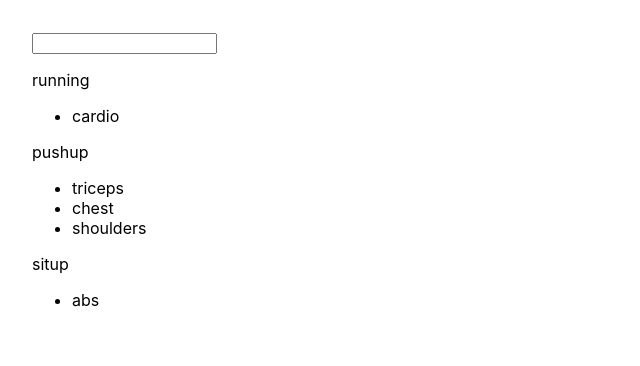
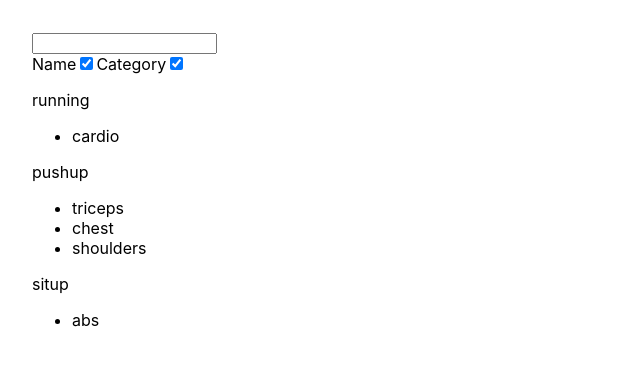
Before and after one commit to MDBoticano/gym-react, a React (Create React App) app: page / in a window 1280 px wide. Shown: the top 366 px of the page, without its empty margins (0-640 px from the left). Built offline with nearby package versions, Linux system fonts and the light colour scheme; data requests are answered from the project's data file.

Commit message:
Added filter options via checkboxes

```diff
--- a/src/App.js
+++ b/src/App.js
@@ -1,15 +1,19 @@
 import React, { useState, useEffect } from 'react'
 import './App.css'
-import Search from './Search'
+import Filter from './Filter'
 import Exercises from './Exercises'
 import exerciseService from './services/exerciseService'
 
 const App = () => {
   /* for Search/Filter component */
-  const [ filterTerm, setFilterTerm ] = useState('')
+  const [filterTerm, setFilterTerm] = useState('')
+  const [filterTypes, setFilterTypes] = useState({
+    "name": true,
+    "category": true
+  })
 
   /* for Exercise component */
-  const [ exerciseList, setExerciseList ] = useState([])
+  const [exerciseList, setExerciseList] = useState([])
 
   useEffect(() => {
     exerciseService
@@ -23,10 +27,23 @@ const App = () => {
     setFilterTerm(event.target.value)
   }
 
+  const filtersSelector = (type) => {
+    setFilterTypes({ ...filterTypes, [type]: !filterTypes[type] })
+  }
+
   return (
     <div id="App">
-      <Search filterTerm={filterTerm} filterHandler={filterList} />
-      <Exercises filterTerm={filterTerm} exerciseList={exerciseList}/>
+      <Filter
+        filterTypes={filterTypes}
+        filtersSelector={filtersSelector}
+        filterTerm={filterTerm}
+        filterHandler={filterList}
+      />
+      <Exercises
+        filterBy={filterTypes}
+        filterTerm={filterTerm}
+        exerciseList={exerciseList}
+      />
     </div>
   )
 }
--- a/src/Exercise.js
+++ b/src/Exercise.js
@@ -3,7 +3,6 @@ import React from 'react'
 const Exercise = ({ name, category }) => {
 
   const displayCategories = (categoryObj) => {
-    console.log(categoryObj)
     return categoryObj.map( (category) => {
       return <li key={category}>{category}</li>
     })
--- a/src/Exercises.js
+++ b/src/Exercises.js
@@ -1,7 +1,7 @@
 import React from 'react'
 import Exercise from './Exercise'
 
-const Exercises = ({ filterTerm, exerciseList }) => {
+const Exercises = ({ filterBy, filterTerm, exerciseList }) => {
   const filterIgnoreCase = filterTerm.toLowerCase();
 
   const filterExercisesByName = (exerciseArray) => {
@@ -24,10 +24,16 @@ const Exercises = ({ filterTerm, exerciseList }) => {
     })
   }
 
-  const filteredByName = filterExercisesByName(exerciseList)
-  const filteredByCategory = filterExercisesByCategory(exerciseList)
-  const allFiltered = filteredByName.concat(filteredByCategory)
-    /* Remove duplicates */
+  let allFiltered = []
+
+  if (filterBy.name) {
+    allFiltered = allFiltered.concat(filterExercisesByName(exerciseList))
+  }
+  if (filterBy.category) {
+    allFiltered = allFiltered.concat(filterExercisesByCategory(exerciseList))
+  }
+
+  /* Remove duplicates */
   const exercisesToDisplay = [...new Set(allFiltered)]
 
   const displayExerciseList = (exerciseList) => {
--- /dev/null
+++ b/src/Filter.js
@@ -0,0 +1,35 @@
+import React from 'react'
+
+const Filter = ({ filterTypes, filtersSelector, filterTerm, filterHandler }) => {
+  return (
+    <div id="Filter">
+      <div id="searchBar">
+        <input value={filterTerm} onChange={filterHandler} />
+      </div>
+
+      <div id="filterTypes">
+        <label value="">
+          Name
+          <input
+            name="name"
+            type="checkbox"
+            checked={filterTypes.name}
+            onChange={() => filtersSelector('name')}
+          />
+        </label>
+        <label value="">
+          Category
+          <input
+            name="category"
+            type="checkbox"
+            checked={filterTypes.category}
+            onChange={() => filtersSelector('category')}
+          />
+        </label>
+      </div>
+
+    </div>
+  )
+}
+
+export default Filter
--- a/src/Search.js
+++ /dev/null
@@ -1,11 +0,0 @@
-import React from 'react'
-
-const Search = ({ filterTerm, filterHandler }) => {
-  return (
-    <div id="Search">
-      <input value={filterTerm} onChange={filterHandler} />
-    </div>
-  )
-}
-
-export default Search
```
